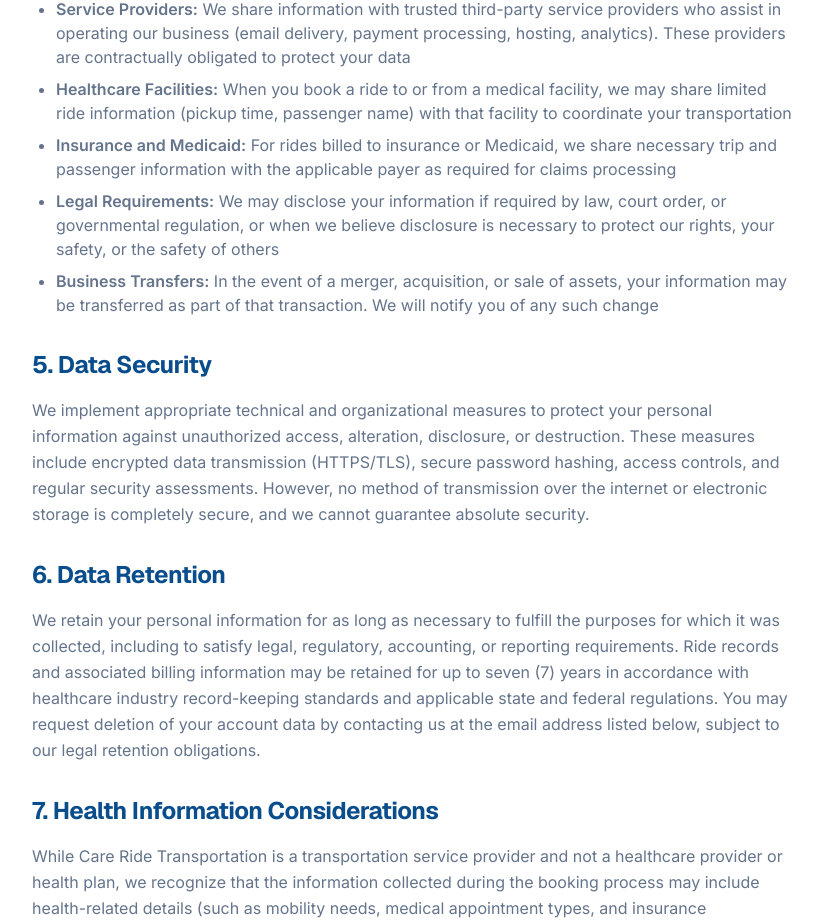
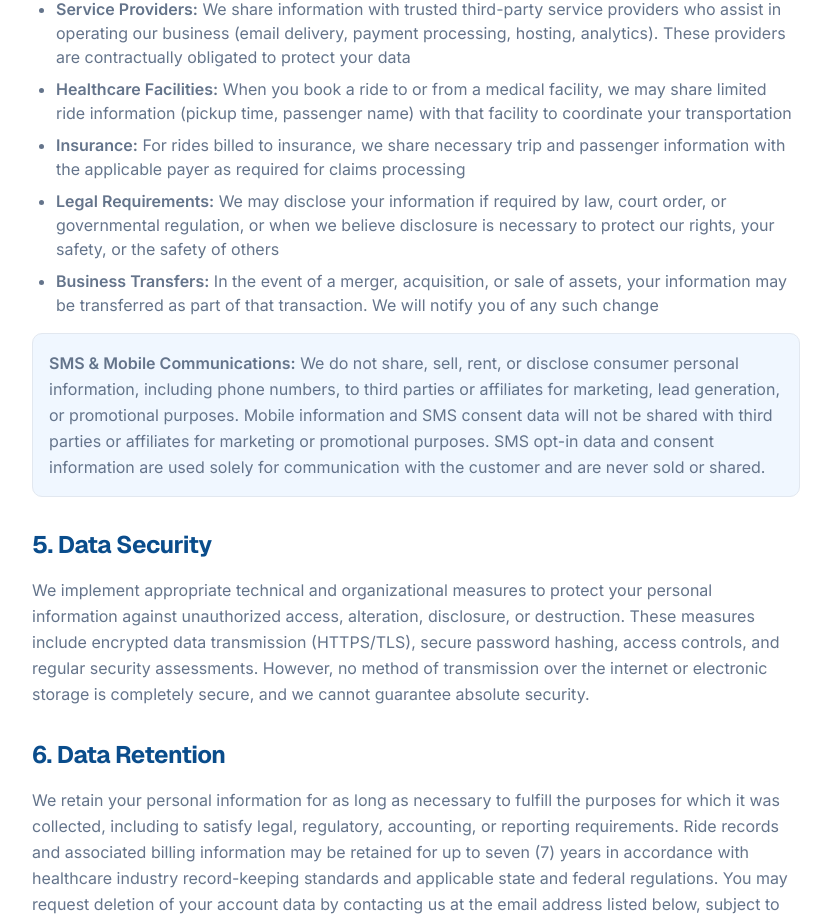
Before and after one commit to Ziya911/crtohio, a Next.js app: page /privacy in a window 1280 px wide. Shown: the part 2271-3193 px from the top of the page, without its empty margins (224-1055 px from the left). Built offline with nearby package versions, Linux system fonts and the light colour scheme; no server answers.

Commit message:
Fix: update image source in CTA section to reflect correct asset

```diff
--- a/app/(marketing)/privacy/page.tsx
+++ b/app/(marketing)/privacy/page.tsx
@@ -176,9 +176,9 @@
                   <li><strong>Healthcare Facilities:</strong> When you book a ride to or from a
                     medical facility, we may share limited ride information (pickup time,
                     passenger name) with that facility to coordinate your transportation</li>
-                  <li><strong>Insurance and Medicaid:</strong> For rides billed to insurance or
-                    Medicaid, we share necessary trip and passenger information with the
-                    applicable payer as required for claims processing</li>
+                  <li><strong>Insurance:</strong> For rides billed to insurance, we share
+                    necessary trip and passenger information with the applicable payer as
+                    required for claims processing</li>
                   <li><strong>Legal Requirements:</strong> We may disclose your information if
                     required by law, court order, or governmental regulation, or when we
                     believe disclosure is necessary to protect our rights, your safety, or
@@ -187,6 +187,17 @@
                     or sale of assets, your information may be transferred as part of that
                     transaction. We will notify you of any such change</li>
                 </ul>
+                <div className="mt-4 p-4 bg-muted rounded-lg border border-border">
+                  <p className="text-muted-foreground leading-relaxed">
+                    <strong>SMS &amp; Mobile Communications:</strong> We do not share, sell, rent,
+                    or disclose consumer personal information, including phone numbers, to third
+                    parties or affiliates for marketing, lead generation, or promotional purposes.
+                    Mobile information and SMS consent data will not be shared with third parties
+                    or affiliates for marketing or promotional purposes. SMS opt-in data and
+                    consent information are used solely for communication with the customer and
+                    are never sold or shared.
+                  </p>
+                </div>
               </div>
 
               {/* 5. Data Security */}
--- a/components/marketing/CTASection.tsx
+++ b/components/marketing/CTASection.tsx
@@ -13,7 +13,7 @@
       {/* Background image */}
       <div className="absolute inset-0">
         <Image
-          src="/images/van-transport.jpg"
+          src="/images/hero-ambulance.jpg"
           alt="Medical transportation vehicle"
           fill
           className="object-cover"
```
